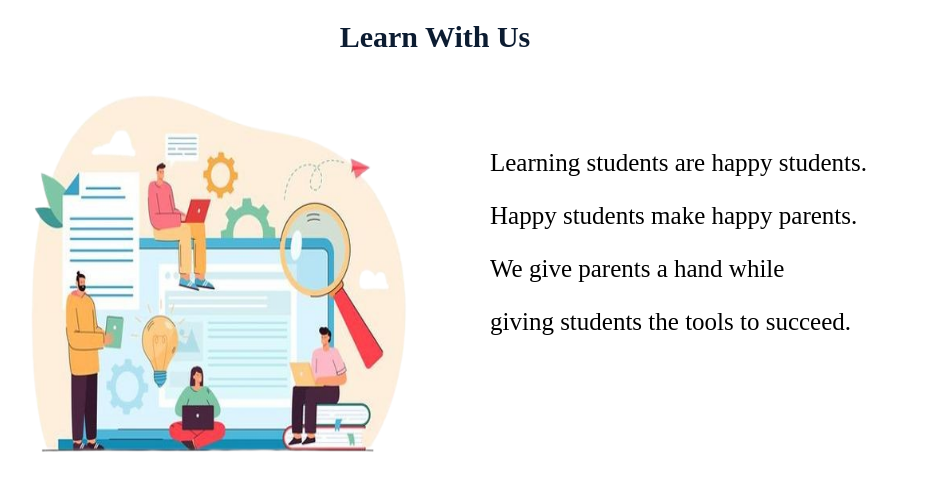
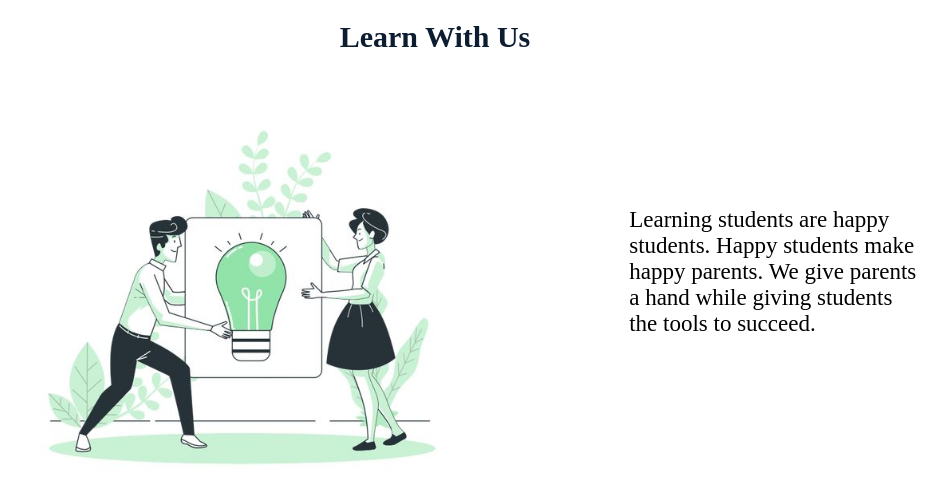
Before and after one commit to akirachix/Phoenix-Informational, a React (Create React App) app in the folder rafiki/: page / in a window 1280 px wide. Shown: the top 504 px of the page, without its empty margins (185-1132 px from the left). Built offline with nearby package versions, Linux system fonts and the light colour scheme; the HTML template or start-up script is replaced by a standard one.

Commit message:
add learnwithus

```diff
--- a/rafiki/src/App.css
+++ /dev/null
@@ -1,90 +0,0 @@
-.learnWithUs{
-    display: flex;
-    justify-content: center;
-    gap: 200px;
-    margin-right: 100px;
-
-
-
-
-}
-.heading{
-    text-align: center;
-    font-weight: 100px;
-    font-size: 50px;
-    color: rgb(17, 38, 65);
-    margin-right: 40px;
-}
-.text{
-
-    font-size: 30px;
-    padding-top: 200px;
-}
-.image{
-    height:650px;
-    width:800px;
-}
-@media screen and (min-width:240px) and (max-width:800px)  {
-    .learnWithUs{
-        display: flex;
-         flex-wrap: wrap;
-        gap: 5%;
-         /* margin-right: 100px; */
-         padding-left: 40px;
-
-    }
-    .heading{
-        text-align: center;
-        font-family: Georgia, 'Times New Roman', Times, serif;
-        font-weight: 100px;
-        font-size: 30px;
-        color: rgb(21, 74, 143);
-        text-align: center;
-    }
-    .text{
-        font-family: Georgia, 'Times New Roman', Times, serif;
-        font-size: 16px;
-        padding-top: 50px;
-        flex-wrap: wrap;
-
-    }
-    .image{
-        height:300px;
-        width:350px;
-        /* margin-left: 30px;  */
-    }
-
-
-}
-
-@media screen and (min-width:800px) and (max-width:1300px)  {
-    .learnWithUs{
-        display: flex;
-        /* flex-wrap: wrap; */
-        gap: 5%;
-         /* margin-right: 100px; */
-         padding-left: 40px;
-
-    }
-    .heading{
-        text-align: center;
-        font-weight: 100px;
-        font-size: 30px;
-        color: rgb(12, 28, 49);
-        text-align: center;
-    }
-    .text{
-
-        font-size: 25px;
-        padding-top: 50px;
-        flex-wrap: wrap;
-
-    }
-    .image{
-        height:400px;
-        width:450px;
-        /* margin-left: 30px;  */
-    }
-
-
-}
--- a/rafiki/src/App.js
+++ b/rafiki/src/App.js
@@ -1,22 +1,11 @@
-import './App.css';
+import LearnWithUs from "./LearnWithUs";
 
-const LearnWithUs = ()=>{
+const App = ()=>{
   return(
-      <div>
-          <h1 className="heading">
-              Learn With Us
-          </h1 >
-          <section className="learnWithUs">
-           <img src="/Images/students.png"alt="girl studying" className="image"></img>
-           <section className="text">
-             <p>Learning students are happy students.</p>
-             <p>Happy students make happy parents.</p>
-             <p>We give parents a hand while</p>
-             <p>giving students the tools to succeed. </p>
-           </section>
+    <div>
+     <LearnWithUs/>
 
-          </section>
-      </div>
+    </div>
   )
 }
-export default LearnWithUs;
+export default App;
--- /dev/null
+++ b/rafiki/src/LearnWithUs/index.css
@@ -0,0 +1,204 @@
+.learnWithUs{
+    display: flex;
+    justify-content: center;
+    gap: 200px;
+    margin-right: 100px;
+
+
+
+
+}
+.heading{
+    text-align: center;
+    font-weight: 30px;
+    font-size: 50px;
+    color: rgb(24, 69, 129);
+    margin-right: 40px;
+}
+.text{
+
+    font-size: 28px;
+    padding-top: 200px;
+    padding-right: 50px;
+    padding-left: 80px;
+}
+.image{
+    height:650px;
+    width:850px;
+    padding-left: 80px;
+}
+@media screen and (min-width:300px) and (max-width:750px)  {
+    .learnWithUs{
+        display: flex;
+         flex-wrap: wrap;
+        gap: 4%;
+         /* margin-right: 100px; */
+         padding-left: 80px;
+
+    }
+    .heading{
+        text-align: center;
+        font-family: Georgia, 'Times New Roman', Times, serif;
+        font-weight: 100px;
+        font-size: 30px;
+        color: rgb(21, 74, 143);
+        text-align: center;
+    }
+    .text{
+        font-family: Georgia, 'Times New Roman', Times, serif;
+        font-size: 16px;
+        padding-top: 50px;
+        flex-wrap: wrap;
+        padding-left: 5px;
+        padding-right: 10px;
+        text-align: center;
+
+    }
+    .image{
+        height:300px;
+        width:350px;
+        margin-right: 70px;
+    }
+
+
+}
+
+@media screen and (min-width:200px) and (max-width:300px)  {
+    .learnWithUs{
+        display: flex;
+         flex-wrap: wrap;
+        gap: 4%;
+         /* margin-right: 100px; */
+         padding-left: 85px;
+
+    }
+    .heading{
+        text-align: center;
+        font-family: Georgia, 'Times New Roman', Times, serif;
+        font-weight: 100px;
+        font-size: 30px;
+        color: rgb(21, 74, 143);
+        text-align: center;
+    }
+    .text{
+        font-family: Georgia, 'Times New Roman', Times, serif;
+        font-size: 13px;
+        padding-top: 50px;
+        flex-wrap: wrap;
+        padding-right: 2px;
+        padding-left: 2px;
+
+
+    }
+    .image{
+        height:250px;
+        width:300px;
+        margin-right: 70px;
+
+    }
+
+
+}
+
+@media screen and (min-width:750px) and (max-width:900px)  {
+    .learnWithUs{
+        display: flex;
+        /* flex-wrap: wrap; */
+        gap: 4%;
+        flex-direction: row;
+         /* margin-right: 100px; */
+         padding-left: 20px;
+
+    }
+    .heading{
+        text-align: center;
+        font-weight: 100px;
+        font-size: 30px;
+        color: rgb(12, 28, 49);
+        text-align: center;
+    }
+    .text{
+
+        font-size: 18px;
+        padding-top: 50px;
+        flex-wrap: wrap;
+        padding-right: 5px;
+        padding-left: 10px;
+
+
+    }
+    .image{
+        height:300px;
+        width:400px;
+        margin-left: 30px;
+    }
+
+
+}
+
+@media screen and (min-width:900px) and (max-width:1050px)  {
+    .learnWithUs{
+        display: flex;
+        /* flex-wrap: wrap; */
+        gap: 4%;
+         /* margin-right: 100px; */
+         padding-left: 40px;
+
+    }
+    .heading{
+        text-align: center;
+        font-weight: 100px;
+        font-size: 30px;
+        color: rgb(12, 28, 49);
+        text-align: center;
+    }
+    .text{
+
+        font-size: 21px;
+        padding-top: 110px;
+        flex-wrap: wrap;
+        padding-left: 10px;
+
+    }
+    .image{
+        height:400px;
+        width:450px;
+        margin-left: 30px;
+    }
+}
+
+
+    @media screen and (min-width:1050px) and (max-width:1300px)  {
+        .learnWithUs{
+            display: flex;
+            /* flex-wrap: wrap; */
+            gap: 3%;
+             /* margin-right: 100px; */
+             padding-left: 40px;
+
+        }
+        .heading{
+            text-align: center;
+            font-weight: 100px;
+            font-size: 30px;
+            color: rgb(12, 28, 49);
+            text-align: center;
+        }
+        .text{
+
+            font-size: 23px;
+            padding-top: 110px;
+            flex-wrap: wrap;
+            padding-left: 130px;
+            padding-right: 70px;
+
+
+        }
+        .image{
+            height:450px;
+            width:550px;
+            margin-left: 80px;
+        }
+
+
+}
--- /dev/null
+++ b/rafiki/src/LearnWithUs/index.js
@@ -0,0 +1,21 @@
+import './index.css'
+const LearnWithUs = ()=>{
+    return(
+        <div>
+            <h1 className="heading">
+                Learn With Us
+            </h1 >
+            <section className="learnWithUs">
+             <img src='Images/happystudents.jpg' alt="studying" className="image"></img>
+             <section className="text">
+               <p>Learning students are happy students.
+               Happy students make happy parents.
+               We give parents a hand while
+               giving students the tools to succeed. </p>
+             </section>
+
+            </section>
+        </div>
+    )
+  }
+  export default LearnWithUs;
```
Also changed, not shown: rafiki/public/Images/happystudents.jpg (added).
